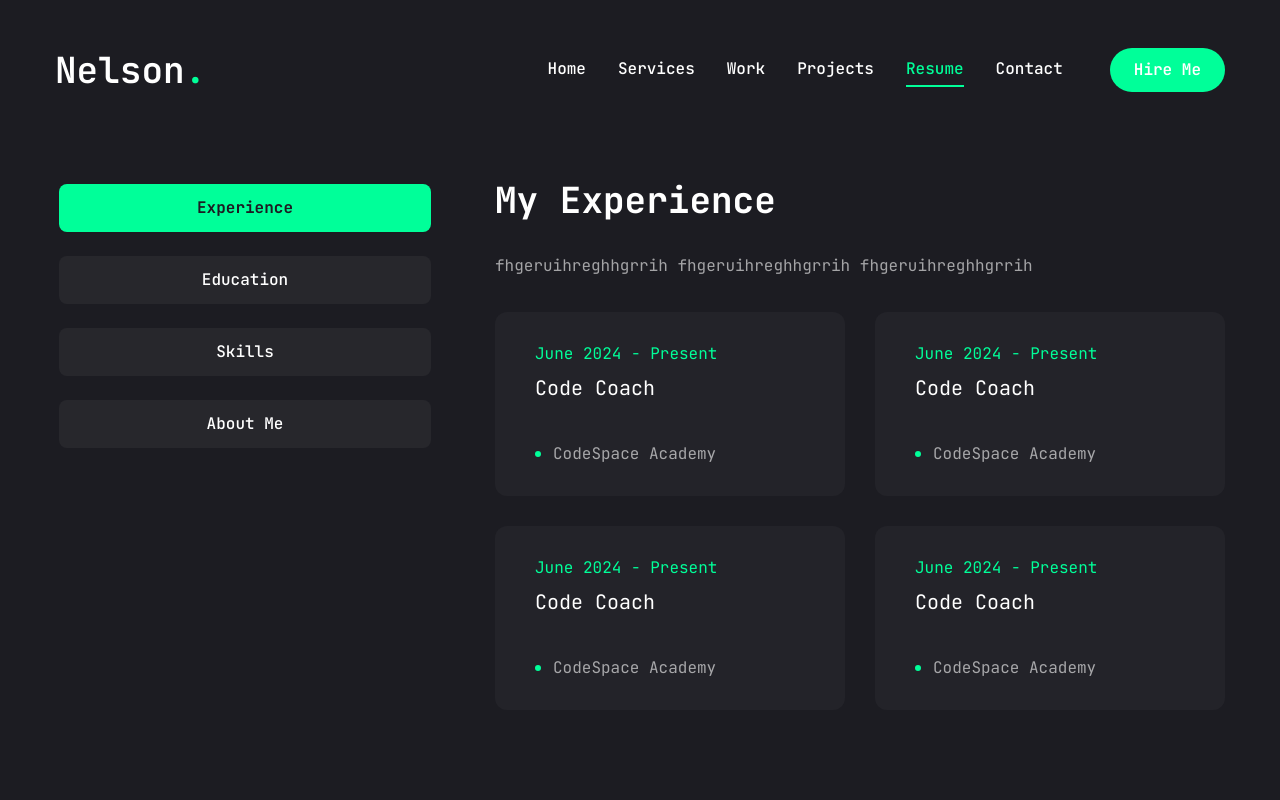
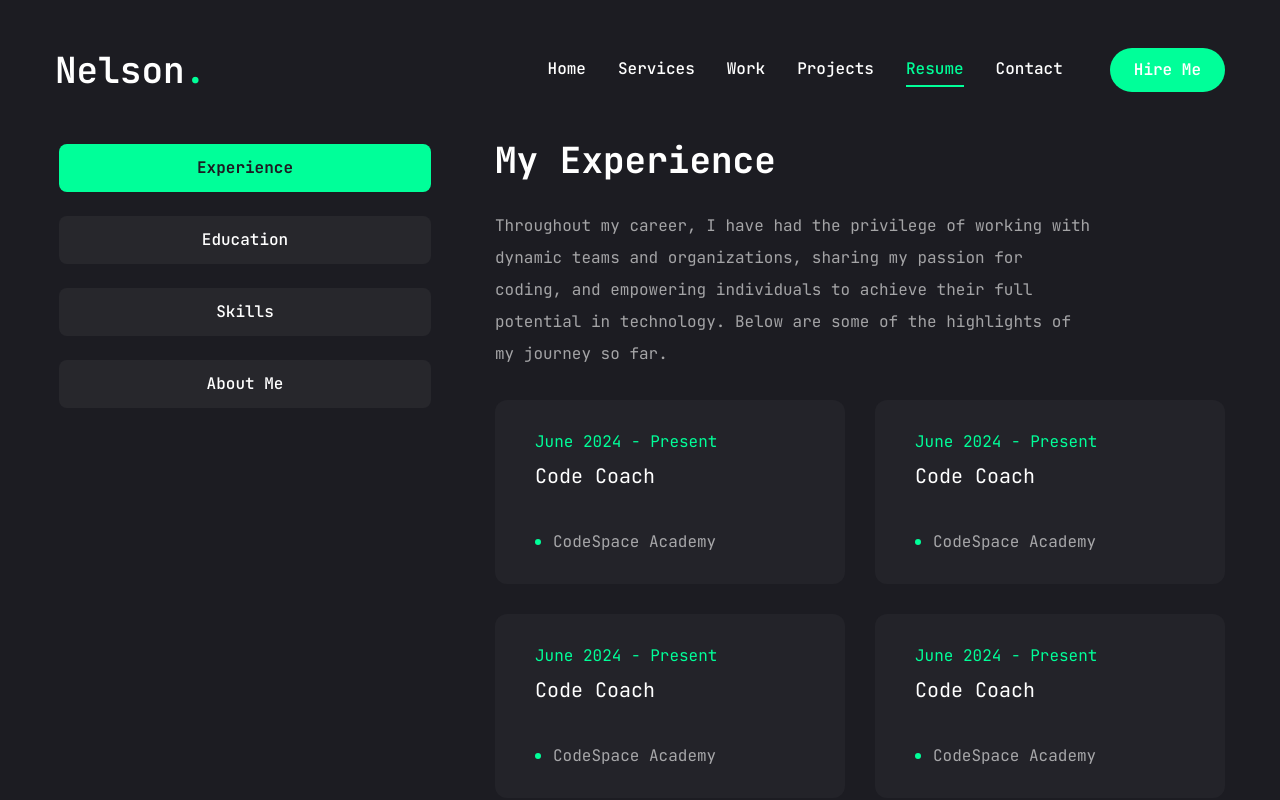
Before and after one commit to NelsonMALGAS/portfolio, a Next.js app: page /resume in a window 1280 px wide. Built offline with nearby package versions, Linux system fonts and the light colour scheme.

Commit message:
Update resumeInfo.ts
Added descriptions and removed placeholder text

```diff
--- a/data/resumeInfo.ts
+++ b/data/resumeInfo.ts
@@ -4,7 +4,7 @@
 const about = {
     title: "About me",
     description:
-      "fhgeruihreghhgrrih fhgeruihreghhgrrih fhgeruihreghhgrrih fhgeruihreghhgrrih",
+      "I'm Nelson Zongezile Malgas, a passionate JavaScript Software Engineer.",
     info: [
       { fieldName: "Name", fieldValue: "Nelson Zongezile Malgas" },
       { fieldName: "Phone", fieldValue: "(062) 750 0236" },
@@ -37,7 +37,7 @@ const about = {
   const experience = {
     icon: "",
     title: "My Experience",
-    description: "fhgeruihreghhgrrih fhgeruihreghhgrrih fhgeruihreghhgrrih",
+    description: "Throughout my career, I have had the privilege of working with dynamic teams and organizations, sharing my passion for coding, and empowering individuals to achieve their full potential in technology. Below are some of the highlights of my journey so far.",
     items: [
       {
         company: "CodeSpace Academy",
@@ -65,7 +65,7 @@ const about = {
   const education = {
     icon: "",
     title: "My Education",
-    description: "fhgeruihreghhgrrih fhgeruihreghhgrrih fhgeruihreghhgrrih",
+    description: "My educational journey reflects my dedication to continuous learning and professional growth in software development. From immersive bootcamps to specialized training programs, I’ve gained in-depth knowledge and practical skills to excel in the dynamic field of technology. Below are the key milestones of my educational path.",
     items: [
       {
         institution: "CodeSpace Academy",
```
